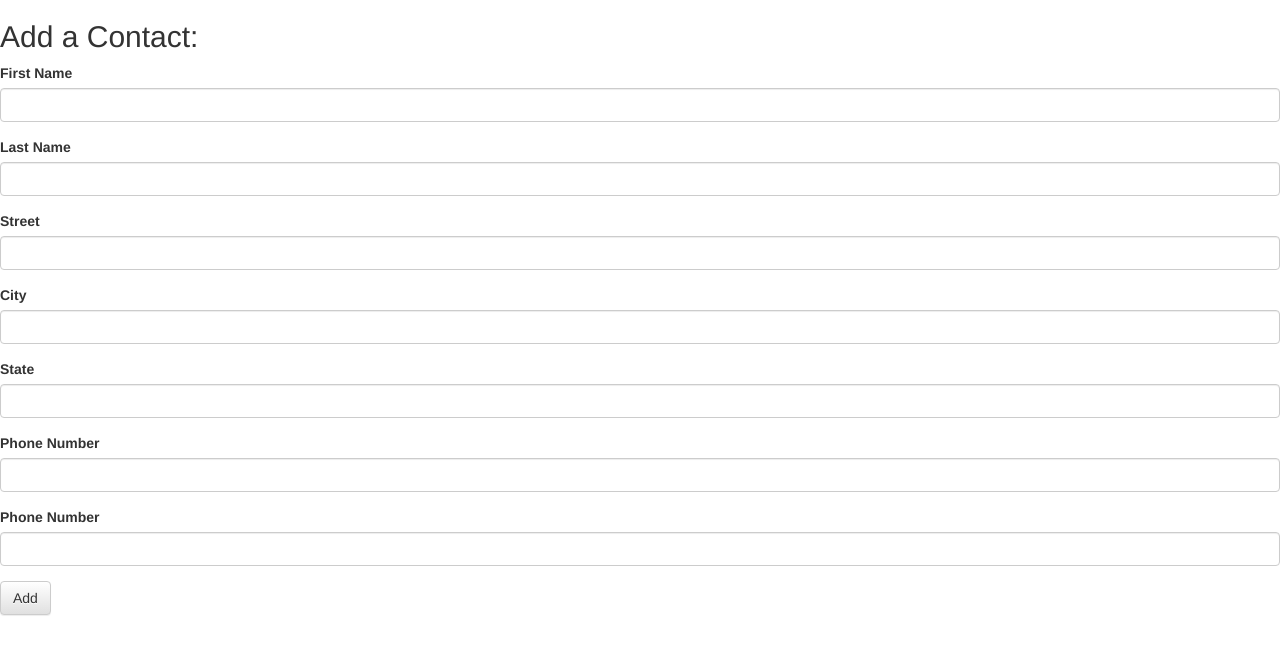
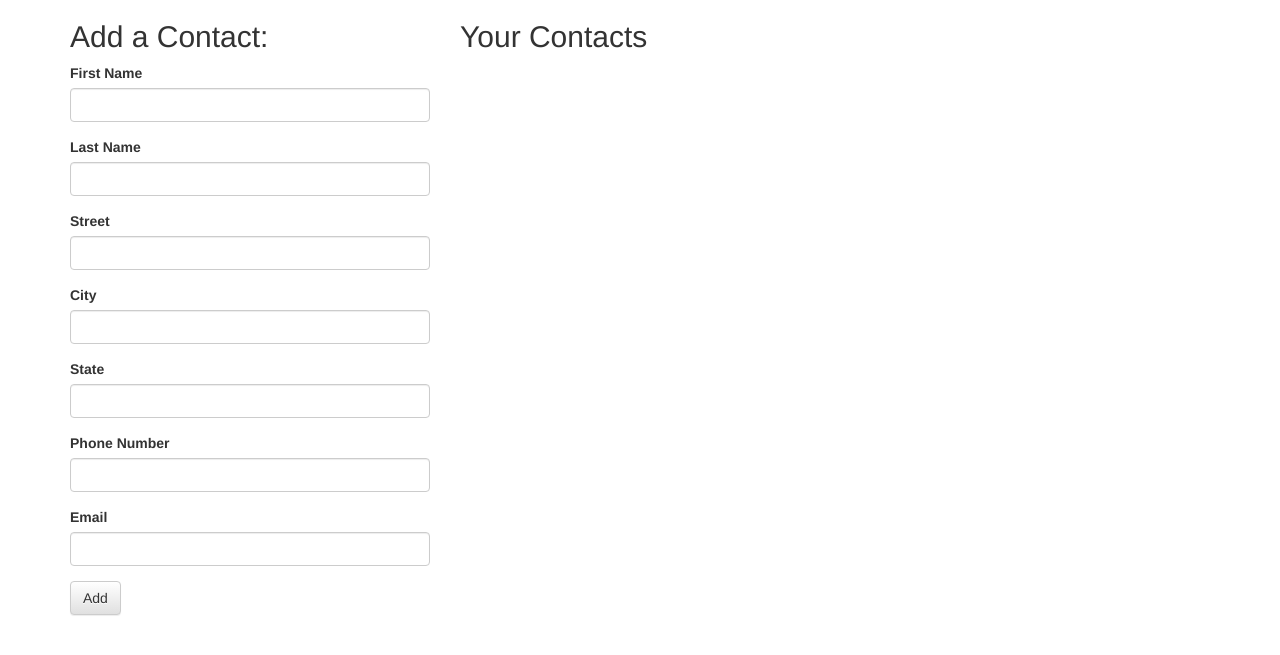
Before and after one commit to netzeln/addressbook-PHP-CR, a PHP site: template views/index.html.twig in a window 1280 px wide. Shown: the top 655 px of the page. Run offline with PHP 8.4, Linux system fonts and the light colour scheme; the template is opened without the code that fills it, so the values that code supplies are empty; some libraries are stand-ins or nearby versions.

Commit message:
add form output and styling

```diff
--- a/views/index.html.twig
+++ b/views/index.html.twig
@@ -1,14 +1,16 @@
 <!DOCTYPE html>
 <html>
     <head>
-        <link rel="stylesheet" href="/../web/css/bootstrap.min.css" type="text/css">
-        <link rel="stylesheet" href="/../web/css/bootstrap-theme.min.css" type="text/css">
-        <link rel="stylesheet" href="/../web/css/styles.css" type="text/css">
+        <link rel="stylesheet" href="/css/bootstrap.min.css" type="text/css">
+        <link rel="stylesheet" href="/css/bootstrap-theme.min.css" type="text/css">
+        <link rel="stylesheet" href="/css/styles.css" type="text/css">
         <meta charset="utf-8">
         <title></title>
     </head>
     <body>
-
+        <div class="container">
+            <div class="row">
+                <div class="col-md-4">
                     <h2>Add a Contact:</h2>
 
                           <form id="new-contact" action="/create_contact" method="post">
@@ -23,24 +25,24 @@
                             <div id="new-addresses">
                               <div class="new-address">
                                 <div class="form-group">
-                          <label for="new-street">Street</label>
-                          <input type="text" name="new-street"class="form-control new-street" required>
+                                  <label for="street">Street</label>
+                                  <input type="text" name="street"class="form-control street" required>
                                 </div>
                                 <div class="form-group">
-                          <label for="new-city">City</label>
-                          <input type="text" name="new-city"class="form-control new-city" required>
+                                  <label for="city">City</label>
+                                  <input type="text" name="city"class="form-control city" required>
                                 </div>
                                 <div class="form-group">
-                          <label for="new-state">State</label>
-                          <input type="text" name="new-state" class="form-control new-state" required>
+                                  <label for="state">State</label>
+                                  <input type="text" name="state" class="form-control state" required>
                                 </div>
                                 <div class="form-group">
-                          <label for="new-phone">Phone Number</label>
-                          <input type="tel" name="new-phone" class="form-control new-phone">
+                                  <label for="phone">Phone Number</label>
+                                  <input type="tel" name="phone" class="form-control phone">
                                 </div>
                                 <div class="form-group">
-                          <label for="new-email">Phone Number</label>
-                          <input type="email" name="new-email" class="form-control new-phone">
+                                  <label for="email">Email</label>
+                                  <input type="email" name="email" class="form-control new-phone">
                                 </div>
                               </div>
                             </div>
@@ -48,6 +50,11 @@
 
                             <button type="submit" class="btn btn-default">Add</button>
                           </form>
-
+                </div>
+                <div class="col-md-8">
+                    <h2>Your Contacts</h2>
+                </div>
+            </div>
+        </div>
     </body>
 </html>
```
Also changed, not shown: app/app.php (+15 -1 lines), src/Contact.php (+15 -0 lines), views/create_contact.html.twig (+8 -3 lines). Lines whose indentation alone changed are shown as unchanged.
